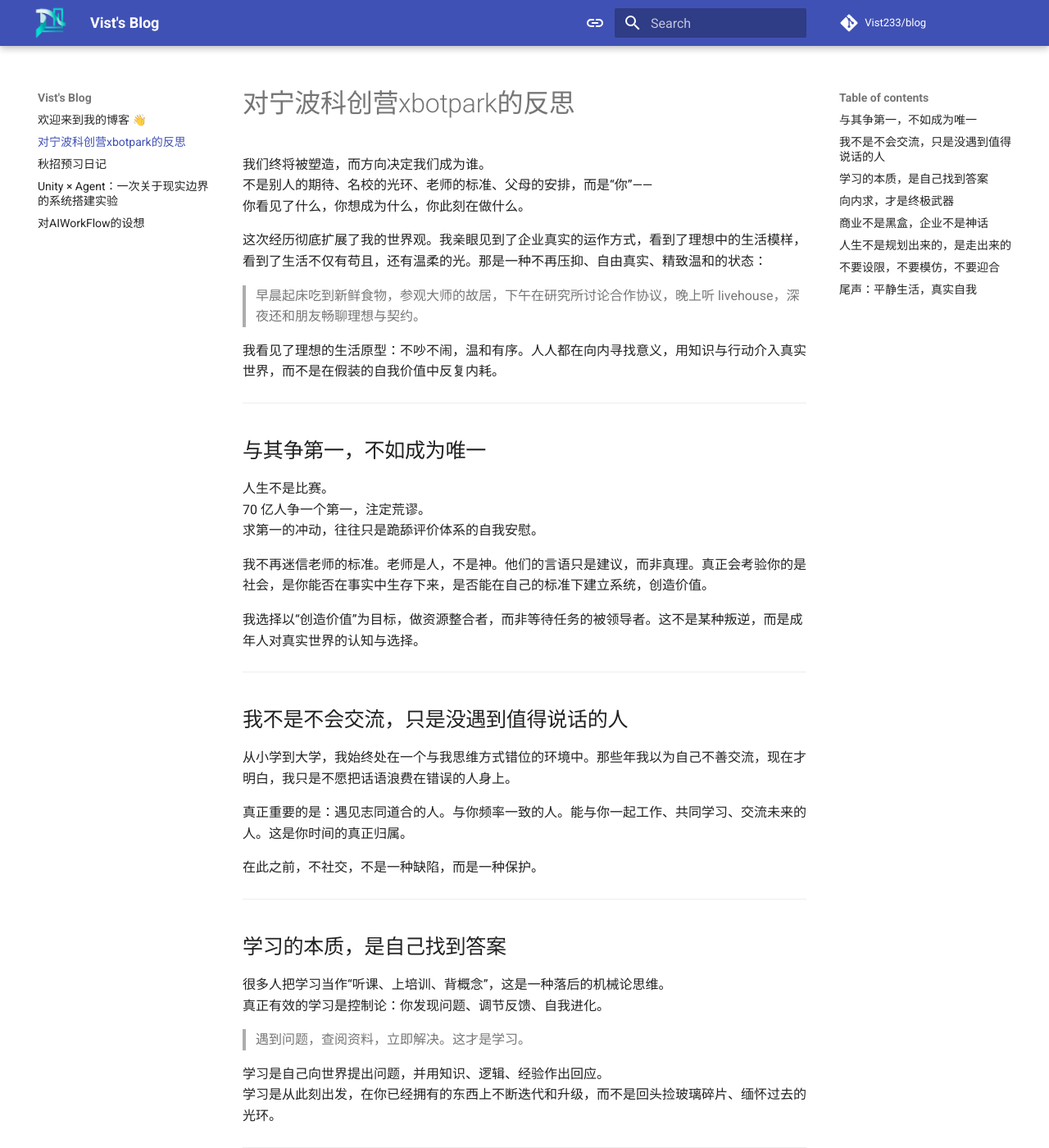
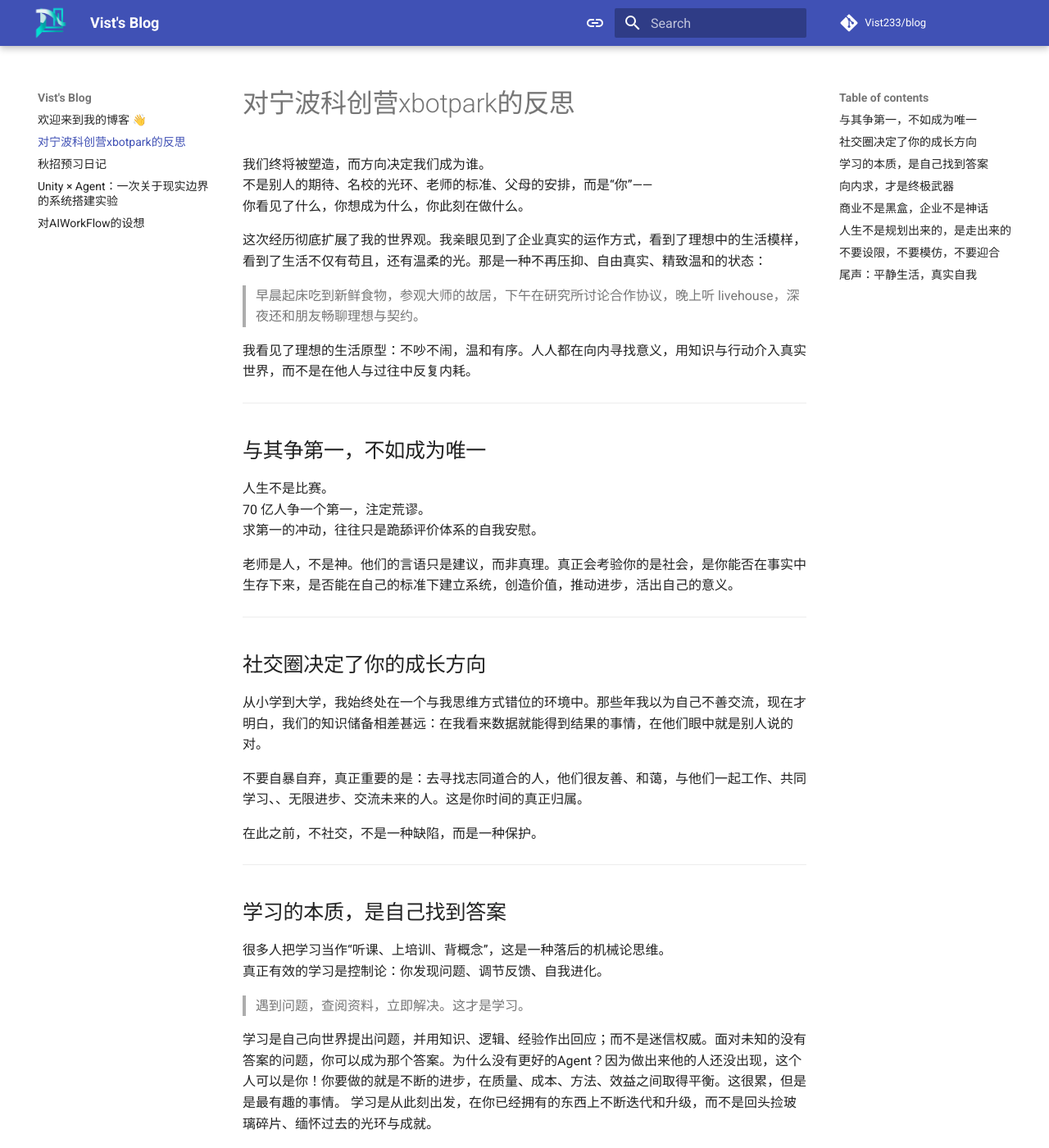
Before and after one commit to Vist233/blog, an MkDocs documentation site: the page built from docs/NingBo.md, in a window 1280 px wide and 1400 px high. Shown: the whole window at 82% size. Built offline with MkDocs 1.6.1 and Material for MkDocs 9.7.7, drawn with Linux system fonts in a browser that asks for light colours; comment, search, counter and statistics services are not loaded; some of the changed text lies outside the part shown.

Commit message:
change the past paper

````diff
--- a/docs/NingBo.md
+++ b/docs/NingBo.md
@@ -1,6 +1,7 @@
 ---
 date: 2025-06-29
 ---
+
 # 对宁波科创营xbotpark的反思
 
 我们终将被塑造，而方向决定我们成为谁。
@@ -11,7 +12,7 @@
 
 > 早晨起床吃到新鲜食物，参观大师的故居，下午在研究所讨论合作协议，晚上听 livehouse，深夜还和朋友畅聊理想与契约。
 
-我看见了理想的生活原型：不吵不闹，温和有序。人人都在向内寻找意义，用知识与行动介入真实世界，而不是在假装的自我价值中反复内耗。
+我看见了理想的生活原型：不吵不闹，温和有序。人人都在向内寻找意义，用知识与行动介入真实世界，而不是在他人与过往中反复内耗。
 
 ---
 
@@ -21,17 +22,15 @@
 70 亿人争一个第一，注定荒谬。
 求第一的冲动，往往只是跪舔评价体系的自我安慰。
 
-我不再迷信老师的标准。老师是人，不是神。他们的言语只是建议，而非真理。真正会考验你的是社会，是你能否在事实中生存下来，是否能在自己的标准下建立系统，创造价值。
-
-我选择以“创造价值”为目标，做资源整合者，而非等待任务的被领导者。这不是某种叛逆，而是成年人对真实世界的认知与选择。
+老师是人，不是神。他们的言语只是建议，而非真理。真正会考验你的是社会，是你能否在事实中生存下来，是否能在自己的标准下建立系统，创造价值，推动进步，活出自己的意义。
 
 ---
 
-## 我不是不会交流，只是没遇到值得说话的人
+## 社交圈决定了你的成长方向
 
-从小学到大学，我始终处在一个与我思维方式错位的环境中。那些年我以为自己不善交流，现在才明白，我只是不愿把话语浪费在错误的人身上。
+从小学到大学，我始终处在一个与我思维方式错位的环境中。那些年我以为自己不善交流，现在才明白，我们的知识储备相差甚远：在我看来数据就能得到结果的事情，在他们眼中就是别人说的对。
 
-真正重要的是：遇见志同道合的人。与你频率一致的人。能与你一起工作、共同学习、交流未来的人。这是你时间的真正归属。
+不要自暴自弃，真正重要的是：去寻找志同道合的人，他们很友善、和蔼，与他们一起工作、共同学习、、无限进步、交流未来的人。这是你时间的真正归属。
 
 在此之前，不社交，不是一种缺陷，而是一种保护。
 
@@ -44,8 +43,8 @@
 
 > 遇到问题，查阅资料，立即解决。这才是学习。
 
-学习是自己向世界提出问题，并用知识、逻辑、经验作出回应。
-学习是从此刻出发，在你已经拥有的东西上不断迭代和升级，而不是回头捡玻璃碎片、缅怀过去的光环。
+学习是自己向世界提出问题，并用知识、逻辑、经验作出回应；而不是迷信权威。面对未知的没有答案的问题，你可以成为那个答案。为什么没有更好的Agent？因为做出来他的人还没出现，这个人可以是你！你要做的就是不断的进步，在质量、成本、方法、效益之间取得平衡。这很累，但是是最有趣的事情。
+学习是从此刻出发，在你已经拥有的东西上不断迭代和升级，而不是回头捡玻璃碎片、缅怀过去的光环与成就。
 
 ---
 
@@ -56,21 +55,26 @@
 > **你究竟想要什么？**
 
 一旦你清楚了这点，就不会在任何困难面前退缩。
-当你知道生活的意义时，你几乎能忍受任何一种生活。
 
-而真正的意义，从来不是第一名、职位、工资或身份。那些不过是短暂的刺激。
-我要的，是平静的生活，是内心无扰的清明，是能改变世界的一点点能力和热爱。
+```
+当你知道生活的意义时，你几乎能忍受任何一种生活。——尼采
+```
+
+而真正的意义，从来不是第一名、职位、工资或身份。那些不过是短暂的刺激、社会观念强加的幻觉。
+平静的生活，内心无扰的清明，能改变世界的一点点能力和热爱才是最纯真的追求
 
 ---
 
 ## 商业不是黑盒，企业不是神话
 
-商业不是一个虚无缥缈的概念，它只是：
+商业不是一个虚无缥缈的概念，也不是一个万能的神，只是：
 
 > **发现痛点 → 验证痛点 → 解决痛点**
 
+他会迟疑、会失败、会被解体、会倒下，但是整个思路不会逝去，它一直就在那里。
+
 问题定义得好，解决就自然。企业本质是一种组织，是合作，是分工，是把个人力量整合起来对抗复杂世界的系统工具。
-不要神化它，也不要畏惧它。
+不要神化它，也不要畏惧它，要去运用它。
 
 ---
 
@@ -78,18 +82,15 @@
 
 别指望未来完全计划好，一切都按部就班。成长不是预设路径，而是不断调整、不断学习、不断推翻与重建。
 
-你唯一能做的是：在你已有的基础上不断前进。
+你唯一能做的是：在你已有的基础上不断前进，无限进步。
 
 ---
 
 ## 不要设限，不要模仿，不要迎合
 
-你已经不是过去的小孩了。你不是省重点的失败者，不是初中的边缘人，不是高中同学口中的怪人。你是一个独立思考的人，是能靠自己改变世界一部分的个体。
+我思来想去没想到这么快，我已经不是过去的小孩了。我不是初中的边缘人，不是高中同学口中的怪人。我是一个独立思考的人，是能靠自己改变世界一部分的个体。
 
 不要跪舔权威，不要模仿他人，不要陷入“成绩、名次、称号”的虚妄快感。
-你只需要做好一件事：
-
-> **用事实做决策，以自己为方向。**
 
 ---
 
@@ -105,4 +106,4 @@
 
 ---
 
-> **“怎么活都是一样的，有了技能之后。平淡的生活，找到机会改变世界。”**
+> **“怎么活都是一样的。有了认知之后，平淡的生活，找到机会改变世界。无论处境、无论世事。”**
--- a/docs/ResumeChangeAndWork.md
+++ b/docs/ResumeChangeAndWork.md
@@ -9,3 +9,17 @@
 规划学习内容：
 
 八股文的背诵、刷题（Hot100）、SpringBoot、Mybatics、Redis、NodeJS网页开发
+
+## 8.30
+
+完成了leetcode 100个题目，一共刷题200。
+
+结束了对于小程序的公司实习项目、斯坦福的Web开发课程，简历上多了两个项目。整体上都很简单，并没有涉及到大量的数据处理。我好想去大公司里面做一些事情，但是真的真的进不去，我的学校去年也仅仅只有一个人，还是测试岗位。好难，有人能进，为什么不是我？为什么我不认识作者写的人？很迷茫。
+
+## 9.5
+
+拿到保研资格了
+
+## 9.25
+
+有幸得到老师赏识，进了北京的211。还可以吧。
--- a/docs/UnityGame.md
+++ b/docs/UnityGame.md
@@ -4,24 +4,24 @@
 
 # Unity × Agent：一次关于现实边界的系统搭建实验
 
-这个系统的目标很简单：让 Unity 里的角色不再是空壳，而是具备基础的理解、记忆与回应能力——不只是回应，更是“情感化”的回应。
+这个系统的目标很简单：让 Unity 接入AI的相关能力，也就是实现基于Unity的Agent框架。这其中包括理解、记忆、Unity故事执行的顺序和回应能力——不只是回应，更是“情感化”的回应。
 
-## 一、初始分歧：Unity 工具 vs Python 后端，API vs 本地模型
+## 一、初始抉择：Unity 工具 vs Python 后端，API vs 本地模型
 
 起点的问题本质是两个维度的权衡：
 
 - 第一，智能模块是在 Unity 内部构建（C#）还是外部构建（Python 后端）？
 - 第二，是调用在线 API，还是本地部署模型？
 
-**选择是清晰的**：Python 后端 + API 模型。这不是因为其它方式不可行，而是在当时，**时间和工具还没到位**。
+**选择是清晰的**：Python 后端 + API 模型。这不是因为其它方式不可行，而是在程序开发的时候经过了大量的测试，这是唯一能够快速实现的道路。我所在的是一个小公司，我不能够预留大量的时间在框架开发。究其根本是外部的**时间和工具还没到位**。
 
-Unity 的智能生态远不成熟，支持有限，很多功能只是“能跑”。而本地模型那边，主流选择是 LLaMA2，一方面性能不行，另一方面小模型输出中英文不分——常常输出夹杂着的英文、逻辑跳脱的中文。真正可用的只有 Qwen 2.5 3B，但商业许可不开放，依然限制太多。
+Unity 的智能生态远不成熟，支持有限，很多功能只是“能跑”（例如：LLM Unity，这个框架的API让我一顿好找）。而本地模型那边，主流选择是 LLaMA2，一方面性能不行，另一方面小模型输出中英文不分——常常输出夹杂着的英文、中文。真正可用的、做到了质量、速度、成本之间真正平衡的只有 Qwen 2.5 3B，但许可是Qwen Research，不允许商用。这之中限制太多。
 
 现实是，不缺技术路径，缺的是可落地的组合。
 
 ## 二、逐项击破：从“能用”到“像人”
 
-这个系统的目标，从来不只是对话，而是“有记忆”“带情绪”“像个活人”。
+这个系统的目标，从来不只是对话，而是“有记忆”、“带情绪”、“像个活人”、“能选择”。
 
 整个迭代过程，是一场持续削减延迟、压缩上下文、模拟心理模型的过程。主要问题分为四个：
 
@@ -29,35 +29,37 @@
 
 ### 1. RAG 准确率过低
 
-传统的文本分段 + 向量化检索（即 RAG）在本地环境中效果极差：切片难以控制语义边界，匹配召回也经常错漏。虽然这种方案的复杂度低，但准确性不足。
+传统的文本分段 + 向量化检索（即 RAG）在本地环境中效果极差：切片难以控制语义边界，匹配召回也经常错漏。虽然这种方案的复杂度低，同时也是市面上最为常见的解决方案，但准确性不足一点使得其在游戏开发的环境中几乎不可用。
 
-最终放弃了这条路，转向结构化数据：直接使用 CSV 文件作为信息载体。Unity 将信息记录写入 CSV，Python 后端通过精确的指令式函数（如 `CSVTools.query(...)`）进行搜索，检索结果直接拼接进 prompt。
+我最终放弃了这条路，转向结构化数据：直接使用 CSV 文件作为信息载体。Unity 将信息记录写入 CSV，Python 后端通过AI自主的工具调用进行搜索，检索结果直接拼接进 prompt。这种操作方法比较吃提示词，因为AI不知道每个表里面都有什么，也不知道其中是怎么样的列关系。我觉得这里可以进行改进，比如说开发一种通用的提示词？一两个参数的json进、一堆表的Json出。做成CSV与RAG的融合，这之间的过滤可以依靠分词模型，也可以依靠一种文字处理表达式，最简单的就是正则。
 
-这样，Agent 不再“模糊猜测”，而是“明确调用”。
+这样，Agent 不再“模糊猜测”，而是“明确调用，轻易得到信息”。这里其实时间成本控制的不是很好，因为整体的耗时来到了7s，首Token是2.5，但是整体信息输出来到了7。这里可以进一步进行优化。
 
 ---
 
 ### 2. 响应速度太慢
 
-等待是一种用户焦虑。
+等待是一种用户焦虑。一定要拼尽全力减少等待。硬指标就是3s之内，第一个字必须出来。软指标就是想人一样交流：可以迟疑，但是我要知道你在做什么。
 
-最初版本的延迟显著，体验非常差。大部分本地模型尝试下来响应时间普遍在 **7 秒**以上，尤其在需要工具调用或复杂上下文拼接时。
+最初版本的延迟有3s，体验能用。大部分本地模型尝试下来响应时间普遍在 **11 秒**以上，尤其在需要工具调用或复杂上下文拼接时。这就直接否决了本地部署模型的尝试，除非我的玩家都是3070 6G，这很不现实
 
-解决方案是“流式输出 + 动态函数调用”：先说话，后做事。即优先返回前几句“我明白了，我来查一下”，随后在后台执行函数，拉取检索数据，再继续完整回答。
+解决方案是“API流式输出 + 动态函数调用”：先说话，后做事。即优先返回前几句“我明白了，我来查一下”，随后在后台执行函数，拉取检索数据并且同时告诉用户我在思索些什么，再继续完整回答。
 
-结果是延迟压缩到 **最快 2 秒，常态 3 秒内**，几乎消除了用户端的空等感。
+结果是延迟压缩到 **最快 2 秒，常态 3 秒内**，几乎消除了用户端的空等感。这个2s几乎是网络延迟以及Cache处理的所有！
 
 ---
 
 ### 3. 情感缺失
 
-角色说话太像机器，不像人。
+角色说话太像机器，不像人。放在游戏中就是不像我的朋友——张飞，俺一定要报效祖国、今天不喝两碗，俺不睡！
 
-尝试路径包括：提示词固定化、角色情绪预设、人格 Prompt 微调。
+尝试路径包括：提示词固定化与微调的user query变换之间的平衡：角色情绪预设、人格 Prompt 微调。
 
 结果惊人：角色不但能在合理上下文中表现出“担忧”“讽刺”“温柔”等情绪，还能针对玩家的历史行为做出八卦式的调侃，比如：“上次你不是也说过要戒糖？”
 
-这部分效果异常自然。情感化不再是“多用感叹号”，而是具体而生动的语言选择。
+这部分效果异常自然。情感化不再是“多用感叹号”，而是具体而生动的语言选择以及在实际情况下的反问反应。
+
+看来GPT4.5用与训练来实现情感化的路径是错误的，啊！其实我不太清楚，这样子成本太高，而且情感化本就是信息量很低的数据。想要做到直接的成功就是十分的困难。
 
 ---
 
@@ -65,7 +67,7 @@
 
 简单记忆系统无法追踪上下文事件链，角色始终是“失忆的 NPC”。
 
-这部分的解决方案依旧是基于结构化 CSV 文件。所有事件通过 Unity 的行为触发后写入 CSV，Python 后端则在需要时通过搜索读取内容，再补充到 prompt 中。
+这部分的解决方案依旧是基于结构化 CSV 文件。所有事件通过 Unity 的行为触发后写入 CSV，Python 后端则在需要时通过搜索读取内容，再补充到 prompt 中。这一部分不仅仅减少了整体的数据传输部分（虽然是本地，但是传那么多数据处理之后保存，不如直接保存之后处理）。至于数据处理部分，这个是Python的强项。
 
 这种机制避免了上下文无节制地膨胀，也让 Agent 在需要“回忆”的时候才去“想起”玩家的历史行为，实现了低成本的记忆系统。
 
@@ -73,11 +75,11 @@
 
 ## 三、结语：不是因为做得到才做，而是因为做了才知道可行
 
-这个系统不是为了炫技，也不是为了追热点。
+这个系统不是为了炫技，也不是为了追热点，更不是为了强调个人。
 
 只是为了看看，现实中的边界在哪里，Unity + AI Agent，到底可以做到什么程度。
 
-答案是：可以做到“像人”。
+答案是：的确是可以做到“像人”。
 
 不完美，但已经足够惊人。**情感、记忆、理解、调侃、迟疑**——这些都可以构建。而最终呈现在玩家面前的，是一个真正意义上“会活的角色”。
 
````
